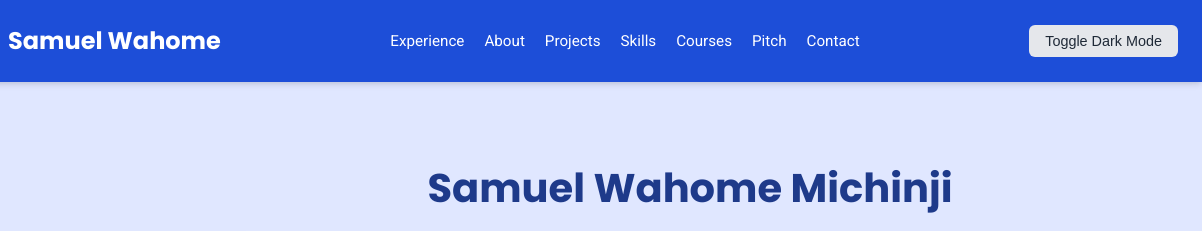
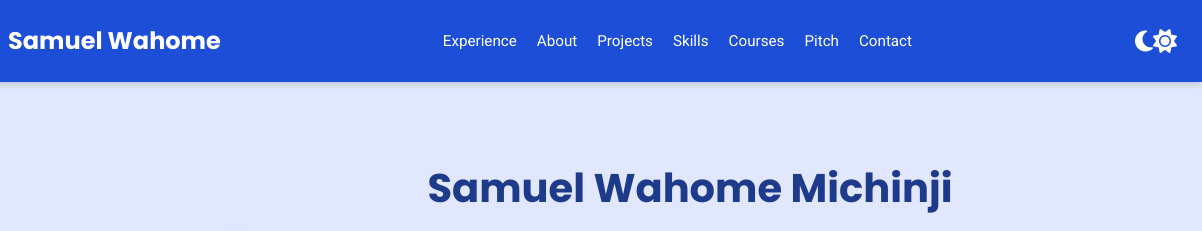
Before and after one commit to Michinji-Samuel/My-Portfolio, a plain HTML site: page index.html in a window 1280 px wide. Shown: the top 231 px of the page, 78-1280 px from the left. Drawn offline with Linux system fonts and the light colour scheme.

Commit message:
feat: Replace dark mode text button with sun/moon icon

```diff
--- a/index.html
+++ b/index.html
@@ -143,9 +143,10 @@
     <button id="mobileNavToggle" class="mobile-nav-toggle" aria-label="Toggle navigation menu">
       <i class="fas fa-bars" aria-hidden="true"></i>
     </button>
-    <button id="darkModeToggle">
-      Toggle Dark Mode
-    </button>
+    <button id="darkModeToggle" class="dark-mode-toggle" aria-label="Toggle dark mode">
+    <i class="fa-solid fa-moon icon-moon"></i>
+    <i class="fa-solid fa-sun icon-sun"></i>
+  </button>
   </header>
 
   <section id="hero" class="fade-in-section">
--- a/styles.css
+++ b/styles.css
@@ -156,25 +156,39 @@ header nav a:hover {
   opacity: 0.8;
 }
 
+.icon-moon {
+  display: block;
+}
+.icon-sun {
+  display: none;
+}
+
+/* When dark mode is active, swap the icons */
+html.dark .icon-moon {
+  display: none;
+}
+html.dark .icon-sun {
+  display: block;
+}
+
+
 #darkModeToggle {
-  padding: 0.5rem 1rem;
-  background-color: #e5e7eb;
-  color: #1f2937;
-  border-radius: 0.375rem;
+  background-color: transparent; /* Make background match header */
+  color: #ffffff; /* White icon */
   border: none;
+  border-radius: 50%; /* Make it circular */
   cursor: pointer;
-  transition: background-color 0.2s ease-in-out, color 0.2s ease-in-out;
-  font-size: 0.9rem;
+  font-size: 1.5rem; /* Adjust icon size */
+  width: 44px;  /* Set a fixed size */
+  height: 44px;
+  display: flex;
+  align-items: center;
+  justify-content: center;
+  transition: background-color 0.2s ease-in-out;
 }
+
 #darkModeToggle:hover {
-  background-color: #d1d5db;
-}
-html.dark #darkModeToggle {
-  background-color: #374151;
-  color: #ffffff;
-}
-html.dark #darkModeToggle:hover {
-  background-color: #4b5563;
+  background-color: rgba(255, 255, 255, 0.15); /* Subtle hover effect */
 }
 
 
```
